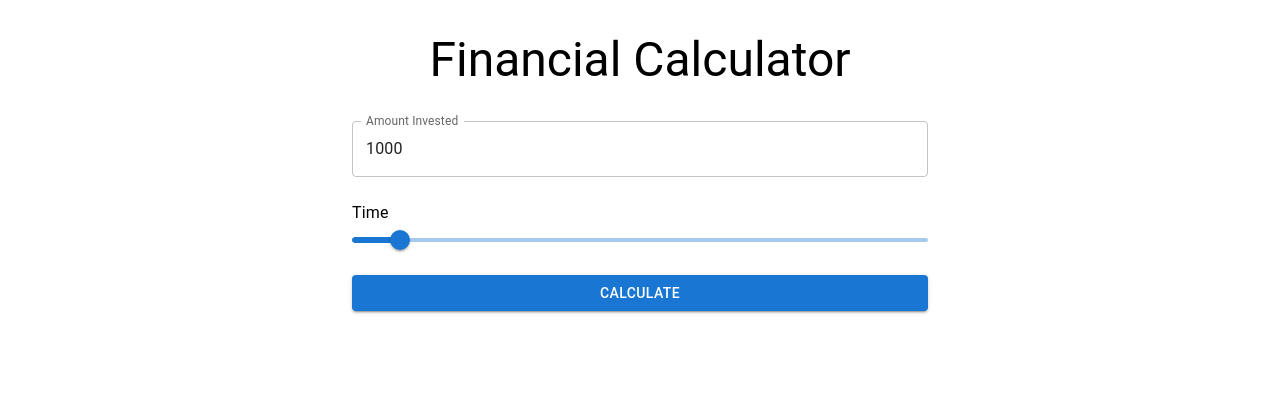
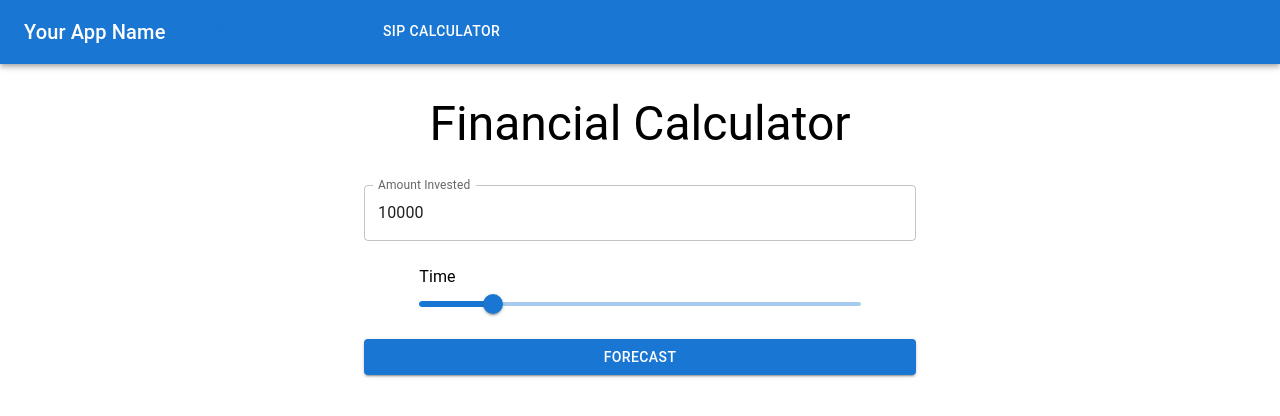
Before and after one commit to LeoMajorR/Investment-Forecaster, a React (Create React App) app: page / in a window 1280 px wide. Shown: the top 416 px of the page. Built offline with nearby package versions, Linux system fonts and the light colour scheme.

Commit message:
added graphs

```diff
--- a/package.json
+++ b/package.json
@@ -5,6 +5,7 @@
   "dependencies": {
     "@emotion/react": "^11.10.6",
     "@emotion/styled": "^11.10.6",
+    "@material-ui/core": "^4.12.4",
     "@mui/icons-material": "^5.11.16",
     "@mui/material": "^5.12.0",
     "@testing-library/jest-dom": "^5.14.1",
--- a/src/App.css
+++ b/src/App.css
@@ -32,7 +32,20 @@
   from {
     transform: rotate(0deg);
   }
+
   to {
     transform: rotate(360deg);
   }
 }
+
+.inactive-tab {
+  color: rgba(255, 255, 255, 0.7);
+  /* set inactive tab text color */
+}
+
+.active-tab {
+  color: #ffffff;
+  /* set active tab text color */
+  font-weight: bold;
+  /* make active tab text bold */
+}
--- a/src/App.js
+++ b/src/App.js
@@ -1,4 +1,4 @@
-import React, { useState, useEffect } from 'react';
+import React, { useState } from 'react';
 import {
   Table,
   TableBody,
@@ -7,20 +7,48 @@ import {
   TableHead,
   TableRow,
   Slider,
+  Grid,
+  Card,
+  CardContent,
+  AppBar,
+  Tabs,
+  Tab,
+  List,
+  ListItem,
+  ListItemText, Toolbar
 } from '@mui/material';
 import axios from 'axios';
-import Paper from '@mui/material/Paper';
 import Box from '@mui/material/Box';
 import Container from '@mui/material/Container';
 import Typography from '@mui/material/Typography';
 import TextField from '@mui/material/TextField';
 import Button from '@mui/material/Button';
-import { Bar } from 'react-chartjs-2'; // Import Bar from Chart.js
+import Paper from '@mui/material/Paper';
+import { makeStyles } from '@material-ui/core/styles';
+import './App.css';
 
-const App = () => {
-  const [amount, setAmount] = useState(1000);
-  const [time, setTime] = useState(3);
+const useStyles = makeStyles({
+  container: {
+    display: 'flex',
+    justifyContent: 'center',
+    alignItems: 'center',
+    height: '100vh',
+  },
+  card: {
+    width: 900,
+  },
+  formControl: {
+    margin: '20px 0',
+  },
+});
+
+function FinancialCalculator() {
+  const [amount, setAmount] = useState(10000);
+  const [time, setTime] = useState(5);
   const [financialInstruments, setFinancialInstruments] = useState([]);
+  const [showCharts, setShowCharts] = useState(false);
+  const[img1,setImg1]=useState('');
+  const[img2,setImg2]=useState('');
 
   const handleAmountChange = (e) => {
     setAmount(e.target.value);
@@ -30,27 +58,31 @@ const App = () => {
     setTime(value);
   };
 
-  const handleCalculate = () => {
+  const handleCalculate = async () => {
     axios
       .get(`http://127.0.0.1:8000/finCal/${amount}/${time}/`)
       .then((response) => {
         setFinancialInstruments(response.data['Financial Instruments']);
+
+        setShowCharts(true);
+        setImg1("http://127.0.0.1:8000/"+response.data['Graphs']["bar3d"]);
+        setImg2("http://127.0.0.1:8000/"+response.data['Graphs']["pie"]);
+        console.log(response.data['Graphs']);
       })
       .catch((error) => {
         console.error(error);
       });
   };
 
-
-
   return (
-    <Container>
+    <Container sx={{width:'100%',}}>
       <Box
         sx={{
           display: 'flex',
           flexDirection: 'column',
           alignItems: 'center',
           marginTop: 4,
+          width: '100%',
         }}
       >
         <Typography variant="h3" gutterBottom>
@@ -65,7 +97,7 @@ const App = () => {
           margin="normal"
           sx={{ width: '50%' }}
         />
-        <Box sx={{ width: '50%', marginTop: 2 }}>
+        <Box sx={{ width: '40%', marginTop: 2 }}>
           <Typography id="time-slider-label">Time</Typography>
           <Slider
             value={time}
@@ -77,10 +109,22 @@ const App = () => {
           />
         </Box>
         <Button variant="contained" onClick={handleCalculate} sx={{ width: '50%', marginTop: 2 }}>
-          Calculate
+          Forecast
         </Button>
+              {showCharts && (
+  <Box sx={{ display: 'flex', justifyContent: 'center', alignItems: 'center', marginTop: 4, width:'100%' }}>
+    <Grid container spacing={1}>
+      <Grid item xs={6}>
+        <img src={img1} alt="Bar chart" width="100%" />
+      </Grid>
+      <Grid item xs={6}>
+        <img src={img2} alt="Pie chart" width="100%" />
+      </Grid>
+    </Grid>
+  </Box>
+)}
         {financialInstruments.length > 0 ? (
-          <TableContainer component={Paper} sx={{ width: '50%', marginTop: 4 }}>
+          <TableContainer component={Paper} sx={{ width: '80%', marginTop: 4 }}>
             <Table>
               <TableHead>
                 <TableRow>
@@ -106,6 +150,115 @@ const App = () => {
       </Box>
     </Container>
   );
-};
+}
+
+function SIPCalculator() {
+  const [amount, setAmount] = useState(10000);
+  const [time, setTime] = useState(5);
+  const [rate, setRate] = useState(15.0);
+  const [results, setResults] = useState({});
+
+  const handleAmountChange = (e) => {
+    setAmount(e.target.value);
+  };
+
+  const handleSIPCalculate = async () => {
+    // try {
+    //   const response = await axios.get(`http://127.0.0.1:8000/sip/${amount}/${time}/${rate}/`);
+    //   setResults(response.data);
+    // } catch (error) {
+    //   console.error(error);
+    // }
+    axios
+        .get(`http://127.0.0.1:8000/sip/${amount}/${time}/${rate}/`)
+        .then((response) => {
+          setResults(response.data);
+        })
+        .catch((error) => {
+          console.error(error);
+        });
+  };
+
+  return (
+    <Box display="flex" flexDirection="column" justifyContent="center" alignItems="center" height="100vh">
+      <Typography variant="h4" gutterBottom>
+        SIP Calculator
+      </Typography>
+      <Box mb={2}>
+        <TextField id="amount" label="Amount" variant="outlined" type="number" value={amount} onChange={(e) => setAmount(e.target.value)} />
+      </Box>
+      <Box mb={2}>
+        <TextField id="time" label="Time" variant="outlined" type="number" value={time} onChange={(e) => setTime(e.target.value)} />
+      </Box>
+      <Box display="flex" alignItems="center">
+        <Typography variant="body1" style={{ marginRight: '10px' }}>
+          Rate:
+        </Typography>
+        <Slider
+          min={1.0}
+          max={30.0}
+          step={0.1}
+          value={rate}
+          onChange={(e, value) => setRate(value)}
+          style={{ width: '200px' }}
+        />
+        <Typography variant="body1" style={{ marginLeft: '10px' }}>
+          {rate.toFixed(1)}%
+        </Typography>
+      </Box>
+      <Box mt={2}>
+        <Button variant="contained" color="primary" onClick={handleSIPCalculate}>
+          Calculate
+        </Button>
+      </Box>
+      {results.hasOwnProperty('Amount Invested') &&
+        <Box mt={4}>
+          <Typography variant="h5" gutterBottom>
+            Results:
+          </Typography>
+          <ul>
+            <li>Amount Invested: {results['Amount Invested']}</li>
+            <li>Time: {results['Time']}</li>
+            <li>Rate: {results['Rate']}</li>
+            <li>Investment Growth: {results['Investment Growth']}</li>
+          </ul>
+        </Box>
+      }
+    </Box>
+  );
+}
+
+function App() {
+  const [activeTab, setActiveTab] = useState('financial');
+  const handleChange = (event, newValue) => {
+    setActiveTab(newValue);
+  };
+  return (
+    <div>
+      <AppBar position="static">
+        <Toolbar>
+        <Typography variant="h6">Your App Name</Typography>
+        <Tabs value={activeTab} onChange={handleChange} aria-label="calculator tabs" sx={{ justifyContent: 'center' }}>
+          <Tab value="financial" label="Financial Calculator" />
+          <Tab value="sip" label="SIP Calculator" />
+        </Tabs>
+        </Toolbar>
+      </AppBar>
+      <Container maxWidth="lg">
+        <Box mt={4}>
+          {activeTab === 'financial' ? <FinancialCalculator /> : <SIPCalculator />}
+        </Box>
+      </Container>
+      <style>
+        {`
+          .MuiTab-root {
+            color: #fff;
+          }
+        `}
+      </style>
+    </div>
+  );
+}
+
 
 export default App;
```
Also changed, not shown: 1 other file (tests, documents, lock files or other folders).
